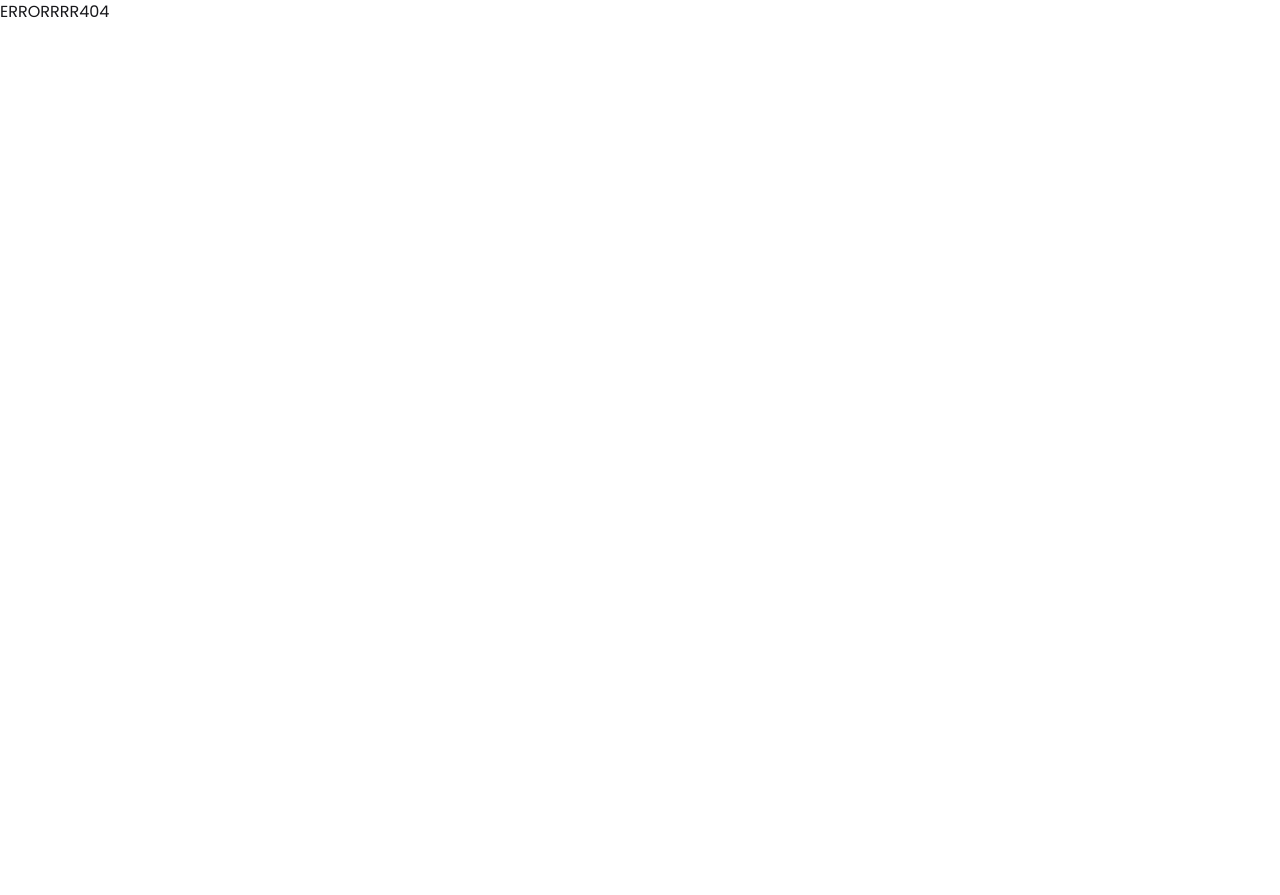
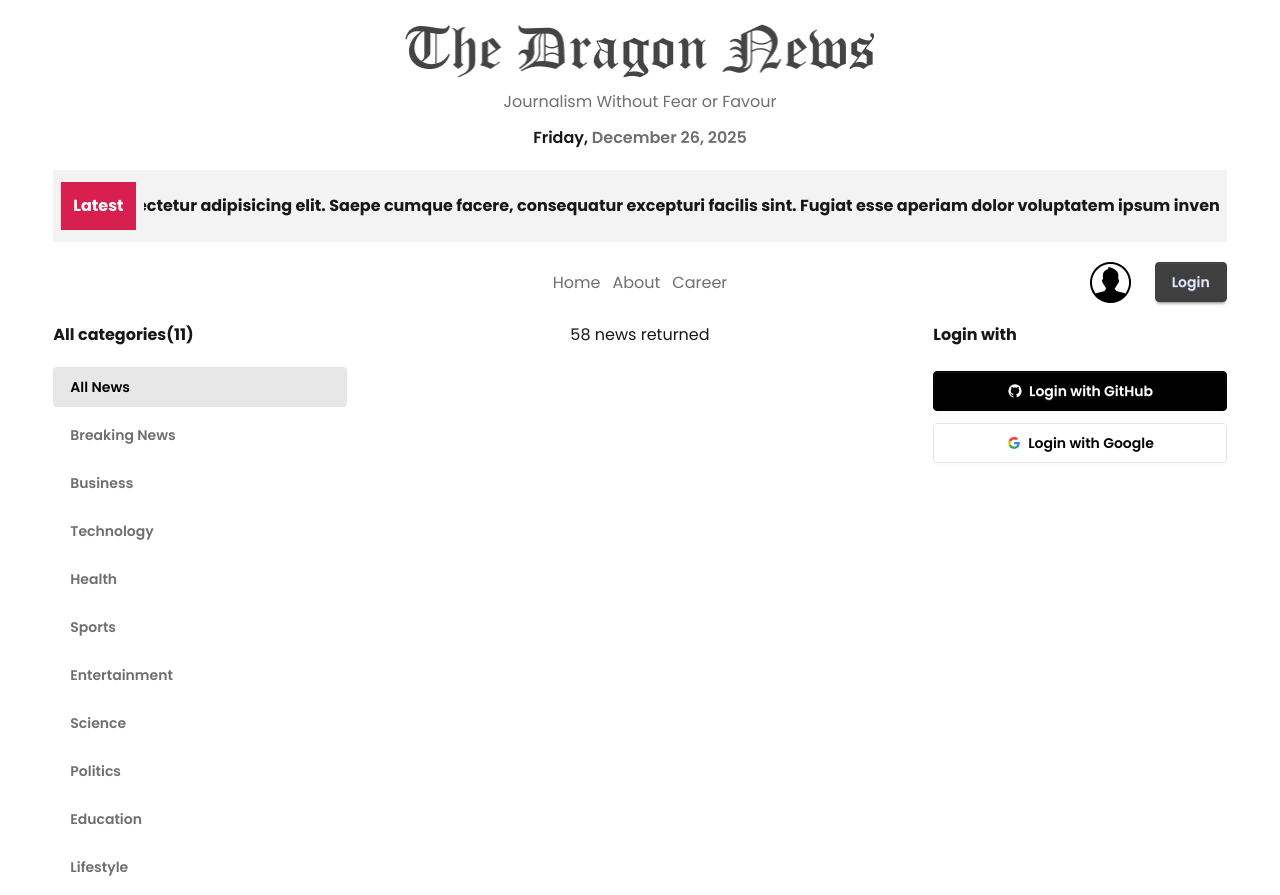
Before and after one commit to AshrafGalib/The-Dragon-news, a React (Vite) app: page /category/0 in a window 1280 px wide. Before the commit the page ends 800 px from the top, so only its background shows below. Built offline with nearby package versions, Linux system fonts and the light colour scheme.

Commit message:
Left Nav Done.

```diff
--- /dev/null
+++ b/src/components/Categories.jsx
@@ -0,0 +1,21 @@
+import React, { use } from 'react';
+import { NavLink } from 'react-router';
+
+const categoriesPromise = fetch('/categories.json')
+.then(res=>res.json())
+const Categories = () => {
+    const categories = use(categoriesPromise)
+   // console.log(categories)
+    return (
+        <div>
+            <h2 className='font-bold'>All categories({categories.length})</h2>
+            <div className='flex flex-col mt-5'>
+                {
+                categories.map(category=><NavLink className='btn btn-ghost text-accent font-semibold justify-start mb-2' to={`/category/${category.id}`} key={category.id}>{category.name}</NavLink>)
+            }
+            </div>
+        </div>
+    );
+};
+
+export default Categories;
--- /dev/null
+++ b/src/components/CategoryNews.jsx
@@ -0,0 +1,31 @@
+import React, { useEffect, useState } from 'react';
+import { useLoaderData, useParams } from 'react-router';
+
+const CategoryNews = () => {
+    const[categoryNews,setCategoryNews]=useState([])
+    const {id} = useParams()
+    const data = useLoaderData()
+    // console.log(id,data)
+    useEffect(()=>{
+
+   if(id == '0'){
+    setCategoryNews(data)
+    return
+   }else if(id == '1'){
+     const filteredNews = data.filter(news=>news.others.is_today_pick=== true)
+    //console.log(filteredNews)
+    setCategoryNews(filteredNews)
+   }else{
+    const filteredNews = data.filter(news=>news.category_id==id)
+    //console.log(filteredNews)
+    setCategoryNews(filteredNews)
+   }
+    },[data,id])
+    return (
+        <div>
+            <h2>{categoryNews.length} news returned</h2>
+        </div>
+    );
+};
+
+export default CategoryNews;
--- /dev/null
+++ b/src/components/LeftAside.jsx
@@ -0,0 +1,14 @@
+import React, { Suspense } from 'react';
+import Categories from './Categories';
+
+const LeftAside = () => {
+    return (
+        <div>
+           <Suspense fallback={ <span className="loading loading-ring loading-md"></span>}>
+            <Categories></Categories>
+           </Suspense>
+        </div>
+    );
+};
+
+export default LeftAside;
--- a/src/components/NavBar.jsx
+++ b/src/components/NavBar.jsx
@@ -11,8 +11,8 @@
                 <NavLink to='/about'>About</NavLink>
                 <NavLink to='/career'>Career</NavLink>
             </div>
-            <div className="w-1/3 login flex justify-end gap-2">
-                <img src={login} alt="" srcset="" />
+            <div className="w-1/3 login flex justify-end gap-6">
+                <img src={login} alt="" srcSet="" />
                 <button className='btn btn-primary'>Login</button>
             </div>
         </div>
--- /dev/null
+++ b/src/components/RightAside.jsx
@@ -0,0 +1,12 @@
+import React from 'react';
+import SocialLogin from './SocialLogin';
+
+const RightAside = () => {
+    return (
+        <div>
+           <SocialLogin></SocialLogin>
+        </div>
+    );
+};
+
+export default RightAside;
--- /dev/null
+++ b/src/components/SocialLogin.jsx
@@ -0,0 +1,24 @@
+import React from 'react';
+
+const SocialLogin = () => {
+    return (
+        <div>
+            <h2 className='font-bold'>Login with</h2>
+            <div className='mt-6'>
+                {/* Github */}
+                <button className="btn mb-3 bg-black text-white border-black w-full">
+  <svg aria-label="GitHub logo" width="16" height="16" xmlns="http://www.w3.org/2000/svg" viewBox="0 0 24 24"><path fill="white" d="M12,2A10,10 0 0,0 2,12C2,16.42 4.87,20.17 8.84,21.5C9.34,21.58 9.5,21.27 9.5,21C9.5,20.77 9.5,20.14 9.5,19.31C6.73,19.91 6.14,17.97 6.14,17.97C5.68,16.81 5.03,16.5 5.03,16.5C4.12,15.88 5.1,15.9 5.1,15.9C6.1,15.97 6.63,16.93 6.63,16.93C7.5,18.45 8.97,18 9.54,17.76C9.63,17.11 9.89,16.67 10.17,16.42C7.95,16.17 5.62,15.31 5.62,11.5C5.62,10.39 6,9.5 6.65,8.79C6.55,8.54 6.2,7.5 6.75,6.15C6.75,6.15 7.59,5.88 9.5,7.17C10.29,6.95 11.15,6.84 12,6.84C12.85,6.84 13.71,6.95 14.5,7.17C16.41,5.88 17.25,6.15 17.25,6.15C17.8,7.5 17.45,8.54 17.35,8.79C18,9.5 18.38,10.39 18.38,11.5C18.38,15.32 16.04,16.16 13.81,16.41C14.17,16.72 14.5,17.33 14.5,18.26C14.5,19.6 14.5,20.68 14.5,21C14.5,21.27 14.66,21.59 15.17,21.5C19.14,20.16 22,16.42 22,12A10,10 0 0,0 12,2Z"></path></svg>
+  Login with GitHub
+</button>
+
+{/* Google */}
+<button className="btn bg-white text-black border-[#e5e5e5] w-full">
+  <svg aria-label="Google logo" width="16" height="16" xmlns="http://www.w3.org/2000/svg" viewBox="0 0 512 512"><g><path d="m0 0H512V512H0" fill="#fff"></path><path fill="#34a853" d="M153 292c30 82 118 95 171 60h62v48A192 192 0 0190 341"></path><path fill="#4285f4" d="m386 400a140 175 0 0053-179H260v74h102q-7 37-38 57"></path><path fill="#fbbc02" d="m90 341a208 200 0 010-171l63 49q-12 37 0 73"></path><path fill="#ea4335" d="m153 219c22-69 116-109 179-50l55-54c-78-75-230-72-297 55"></path></g></svg>
+  Login with Google
+</button>
+            </div>
+        </div>
+    );
+};
+
+export default SocialLogin;
--- a/src/index.css
+++ b/src/index.css
@@ -16,3 +16,8 @@
 *{
    font-family: "Poppins", sans-serif;
 }
+
+a.active{
+  @apply bg-base-300
+  text-black
+}
--- a/src/layout/mainLayout.jsx
+++ b/src/layout/mainLayout.jsx
@@ -3,6 +3,10 @@
 import Header from '../components/common/Header';
 import LatestNews from '../components/LatestNews';
 import NavBar from '../components/NavBar';
+import LeftAside from '../components/leftAside';
+import RightAside from '../components/rightAside';
+import Categories from '../components/Categories';
+
 
 
 const mainLayout = () => {
@@ -17,12 +21,16 @@
                     <NavBar></NavBar>
                 </nav>
             </header>
-            <main>
-                <section className="left-nav"></section>
-                <section className="news-body">
+            <main className='w-11/12 mx-auto flex'>
+                <aside className='basis-3/12'>
+                    <LeftAside></LeftAside>
+                </aside>
+                <section className="news-body basis-6/12 text-center">
                     <Outlet></Outlet>
                 </section>
-                <section className="right-nav"></section>
+               <aside className='basis-3/12 '>
+                <RightAside></RightAside>
+               </aside>
             </main>
         </div>
     );
--- /dev/null
+++ b/src/pages/Home.jsx
@@ -0,0 +1,11 @@
+import React from 'react';
+
+const Home = () => {
+    return (
+        <div>
+            <h1>Home</h1>
+        </div>
+    );
+};
+
+export default Home;
--- a/src/routes/routes.jsx
+++ b/src/routes/routes.jsx
@@ -1,11 +1,20 @@
 import { createBrowserRouter } from "react-router";
 import mainLayout from "../layout/mainLayout";
+import Home from "../pages/Home";
+import CategoryNews from "../components/CategoryNews";
 
 const router =createBrowserRouter(
     [
         {
             path:'/',
-            Component:mainLayout
+            Component:mainLayout,
+            children:[
+                {index:true,element:<Home></Home>},
+                {path:'/category/:id',
+                 element:<CategoryNews></CategoryNews> ,
+                 loader:()=>fetch('/news.json')
+                }
+            ]
         },
          {
             path:'/auth',
```
